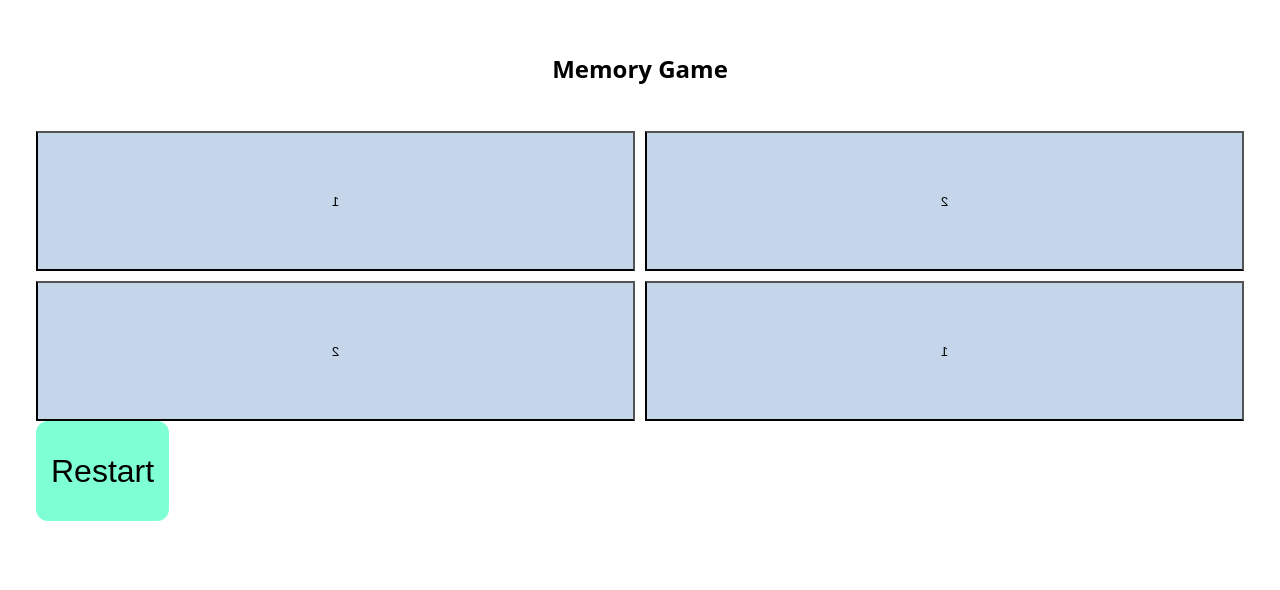
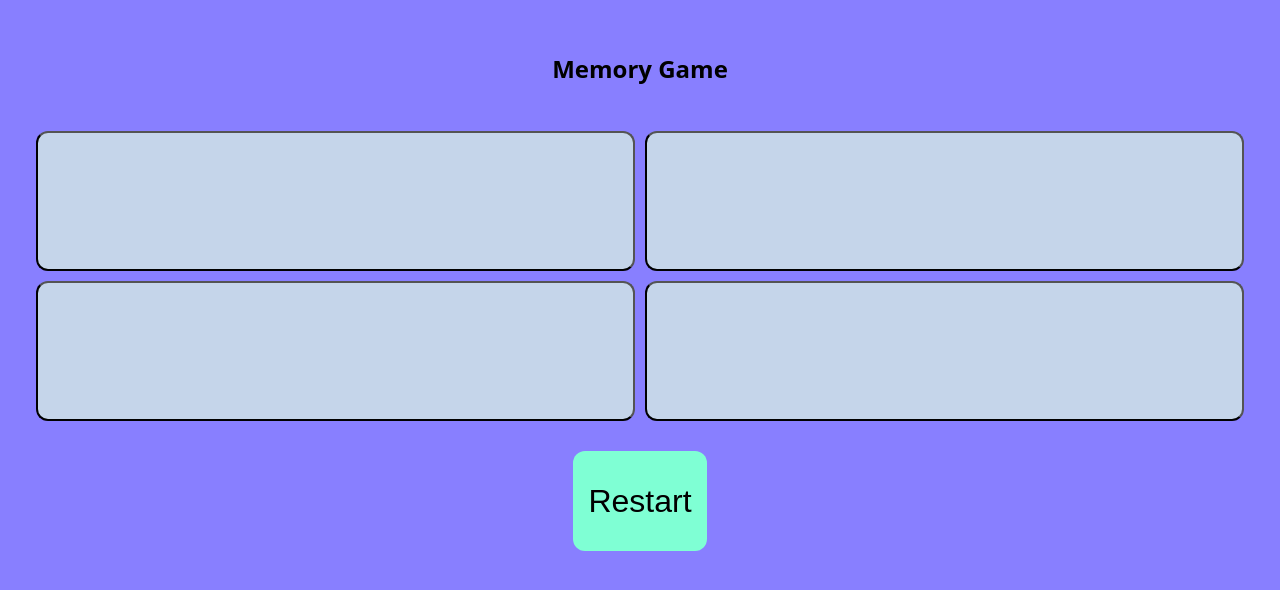
Before and after one commit to Eshichi/trend-micro-nvillanueva, a React (Create React App) app: page / in a window 1280 px wide. Both pictures are taken after a click on the button "2 x 2". Shown: the top 590 px of the page. Built offline with nearby package versions, Linux system fonts and the light colour scheme.

Commit message:
UI update

```diff
--- a/src/App.js
+++ b/src/App.js
@@ -141,7 +141,7 @@ export default function App() {
 
     const ClickedCard = (number) => {
         if(!isClickDisabled){
-            firstNumber ? setSecondNumber(number) :  setFirstNumber(number)
+                firstNumber ? number.id !== firstNumber.id && setSecondNumber(number) :  setFirstNumber(number)
         }
     }
 
@@ -240,16 +240,16 @@ export default function App() {
                                 })
                             }
                         </div>
-                        <div>
+                        <div className='resetButtonContainer'>
                             <button className='buttons' onClick={ShuffleNumbers}>Restart</button>
                         </div>
                 </>
             }
             {
                 gameMode > 0 && !isGameGoing &&
-                <>
+                <div className='resetButtonContainer'>
                     <button className='buttons' onClick={() =>  setGameMode(0)}>Play Again!</button>
-                </>
+                </div>
             }
 
             {/* <p>Start editing to see some magic happen :)</p> */}
--- a/src/components/Card.js
+++ b/src/components/Card.js
@@ -6,7 +6,19 @@ const Style = {
         backgroundColor: '#C5D5EA',
         transform: 'rotateY(180deg)',
         transition :'transform 0.6s',
-        transformStyle: 'preserve-3d'
+        transformStyle: 'preserve-3d',
+        borderRadius: '12px'
+
+    },
+    cardDivWrong : {
+        width: '100%',
+        height: '140px',
+        backgroundColor: '#ff5fab',
+        transform: 'rotateY(180deg)',
+        transition :'transform 0.6s',
+        transformStyle: 'preserve-3d',
+        borderRadius: '12px'
+
     },
     cardDivFlip : {
         width: '100%',
@@ -14,13 +26,29 @@ const Style = {
         display: 'flex',
         justifyContent: 'center',
         alignItems: 'center',
-        backgroundColor: '#C5D5EA',
+        backgroundColor: '#6aa4f1',
         padding: '5px',
         transform: 'rotateY(0deg)',
         transition :'transform 0.6s',
         transformStyle: 'preserve-3d',
         fontWeight: 'bold',
-        fontSize: '2rem'
+        fontSize: '2rem',
+        borderRadius: '12px'
+    },
+    cardDivFlipRemove : {
+        width: '100%',
+        height: '140px',
+        display: 'flex',
+        justifyContent: 'center',
+        alignItems: 'center',
+        backgroundColor: '#44f98f',
+        padding: '5px',
+        transform: 'rotateY(0deg)',
+        transition :'transform 0.6s',
+        transformStyle: 'preserve-3d',
+        fontWeight: 'bold',
+        fontSize: '2rem',
+        borderRadius: '12px'
     },
     cardDivRemove : {
         width: '100%',
@@ -28,7 +56,7 @@ const Style = {
         display: 'none'
     },
     number: {
-        opacity: '1'
+        opacity: '0'
     },
     numberFlip: {
         transition: 'opacity 1s'  ,
@@ -51,9 +79,14 @@ export default function Card ({number , flipCard, removeCard , ClickedCard }) {
             setCardStyle(Style.cardDivFlip)
             setTimeout(() =>
                     {
-                        setCardStyle(Style.cardDivRemove)
-                    }, 1000
-                );
+                        setCardStyle(Style.cardDivFlipRemove)
+                    }, 500
+            );
+            setTimeout(() =>
+                {
+                    setCardStyle(Style.cardDivRemove)
+                }, 1000
+            );
 
         }
     },[removeCard,  flipCard])
@@ -64,7 +97,7 @@ export default function Card ({number , flipCard, removeCard , ClickedCard }) {
     return (
         <div>
             <button style={ cardStyle } onClick={ClickedHandler}>
-                <span style={flipCard ? Style.numberFlip: Style.number }>{number.value}</span>
+                <span style={flipCard || removeCard  ? Style.numberFlip: Style.number }>{number.value}</span>
             </button>
         </div>
     )
--- a/src/style.css
+++ b/src/style.css
@@ -7,7 +7,7 @@ body {
   padding: 1rem;
   font-family: system-ui, sans-serif;
   color: black;
-  background-color: white;
+  background-color: #887fff;
 }
 
 h1 {
@@ -18,6 +18,7 @@ h1 {
 .container {
   padding: 20px;
 }
+
 .headerSection {
   width: 100%;
 }
@@ -34,6 +35,7 @@ h1 {
   justify-content: center;
   gap: 10%;
 }
+
 .buttons {
   padding: 0px 15px;
   width: auto;
@@ -43,6 +45,7 @@ h1 {
   border-radius: 12px;
   font-size: 32px;
 }
+
 .buttons:hover {
   padding: 0px 15px;
   width: auto;
@@ -52,18 +55,30 @@ h1 {
   border-radius: 12px;
   font-size: 32px;
 }
+
 .cardContainer2by2 {
   display: grid;
   grid-template-columns: repeat(2, 1fr);
   grid-gap: 10px;
+  margin-bottom: 30px;
 }
+
 .cardContainer4by4 {
-display: grid;
-grid-template-columns: repeat(4, 1fr);
-grid-gap: 10px
+  display: grid;
+  grid-template-columns: repeat(4, 1fr);
+  grid-gap: 10px;
+  margin-bottom: 30px;
 }
+
 .cardContainer6by6 {
-display: grid;
-grid-template-columns: repeat(6, 1fr);
-grid-gap: 10px
+  display: grid;
+  grid-template-columns: repeat(6, 1fr);
+  grid-gap: 10px;
+  margin-bottom: 30px;
 }
+
+.resetButtonContainer{
+  width: 100%;
+  display: flex;
+  justify-content: center;
+}
```
